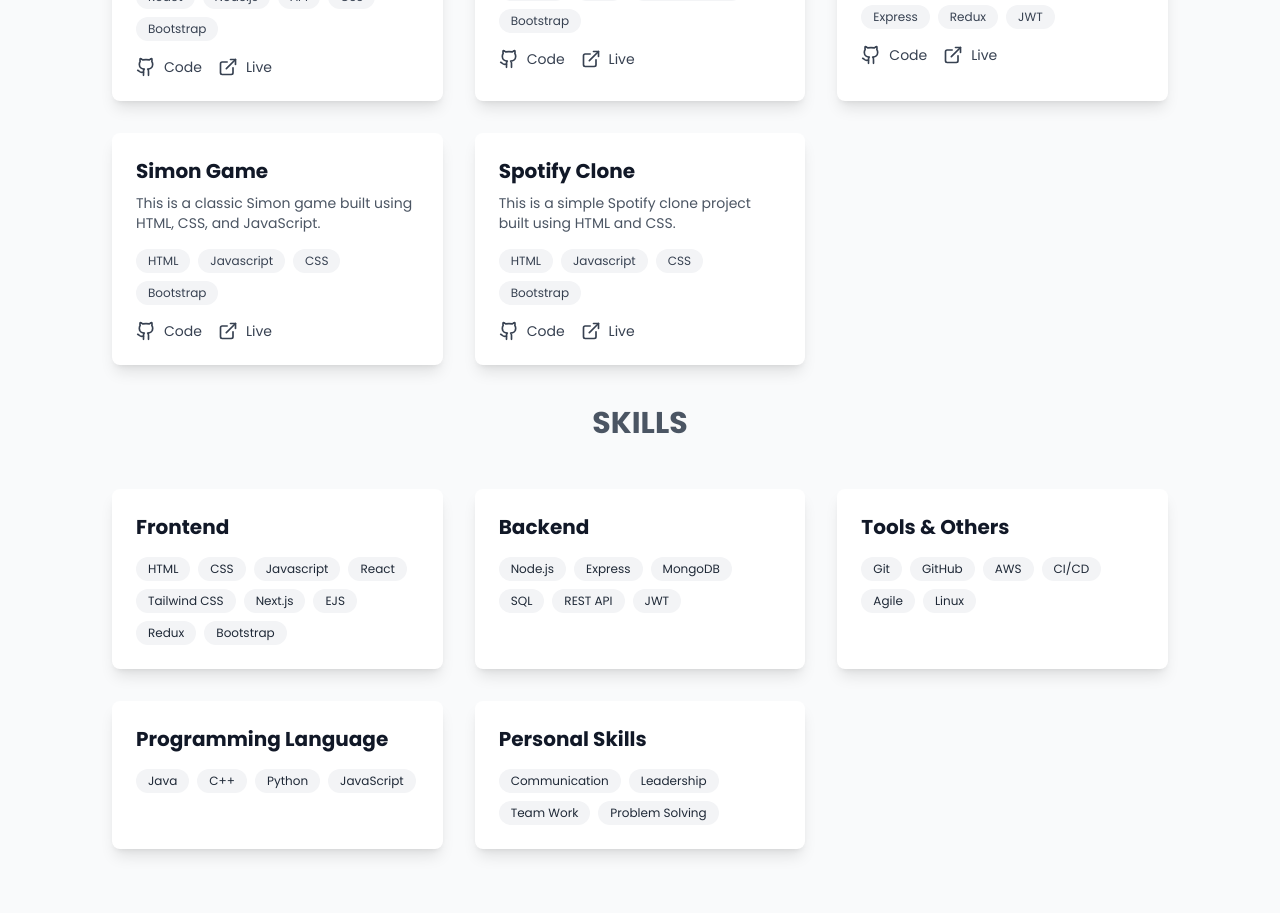
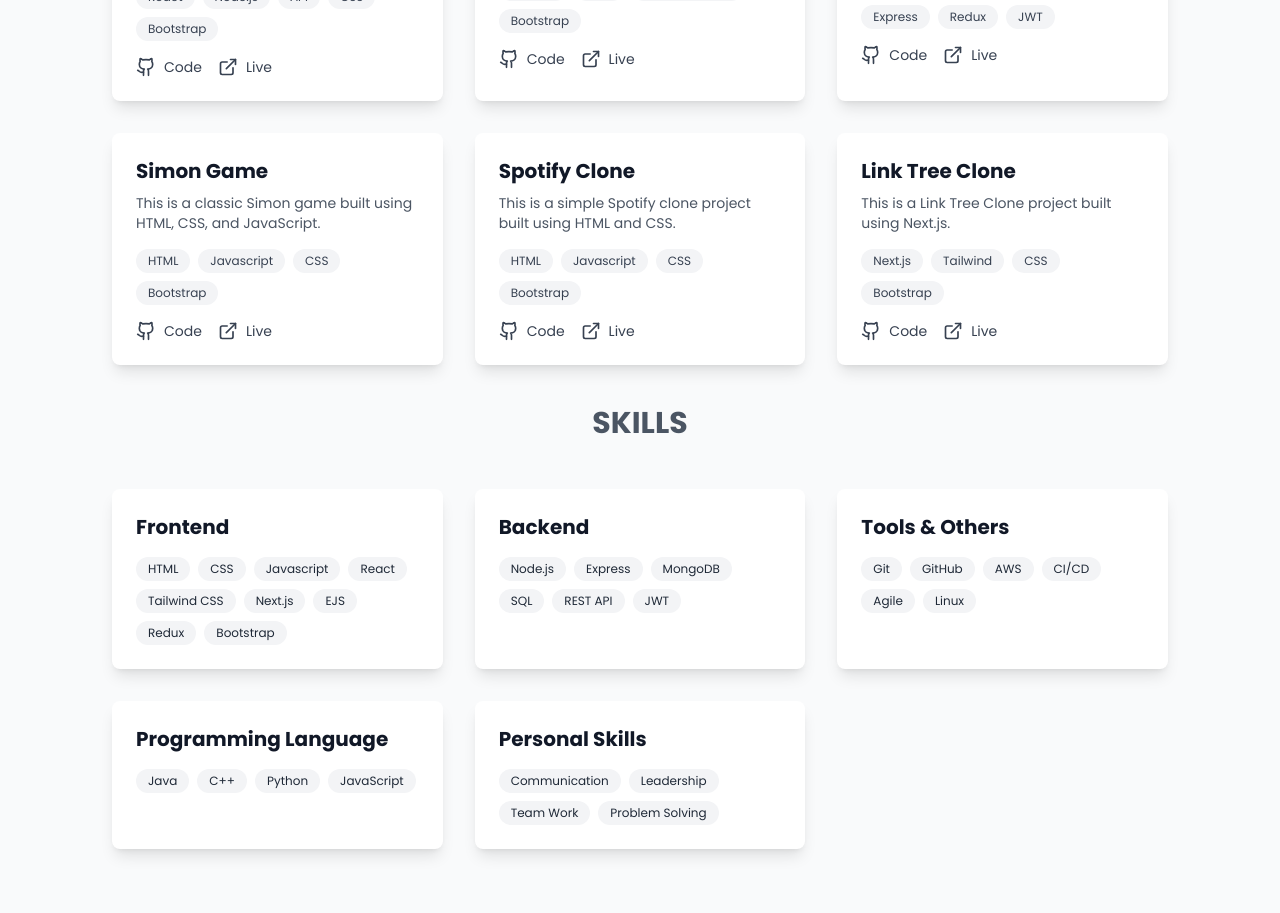
Before and after one commit to ManoharBari/My-Portfolio-App, a React (Vite) app: page / in a window 1280 px wide. Shown: the part 940-1853 px from the top of the page. Built offline with nearby package versions, Linux system fonts and the light colour scheme.

Commit message:
added new project

```diff
--- a/src/components/Projects.jsx
+++ b/src/components/Projects.jsx
@@ -35,6 +35,13 @@ const projects = [
     tech: ['HTML', 'Javascript', 'CSS', 'Bootstrap'],
     github: 'https://github.com/ManoharBari/Spotify-Clone',
     live: 'https://manoharbari.github.io/Spotify-Clone'
+  },
+  {
+    title: 'Link Tree Clone',
+    description: "This is a Link Tree Clone project built using Next.js.",
+    tech: ['Next.js', 'Tailwind', 'CSS', 'Bootstrap'],
+    github: '',
+    live: 'https://link-tree-clone-app.vercel.app'
   }
 ];
 
```
